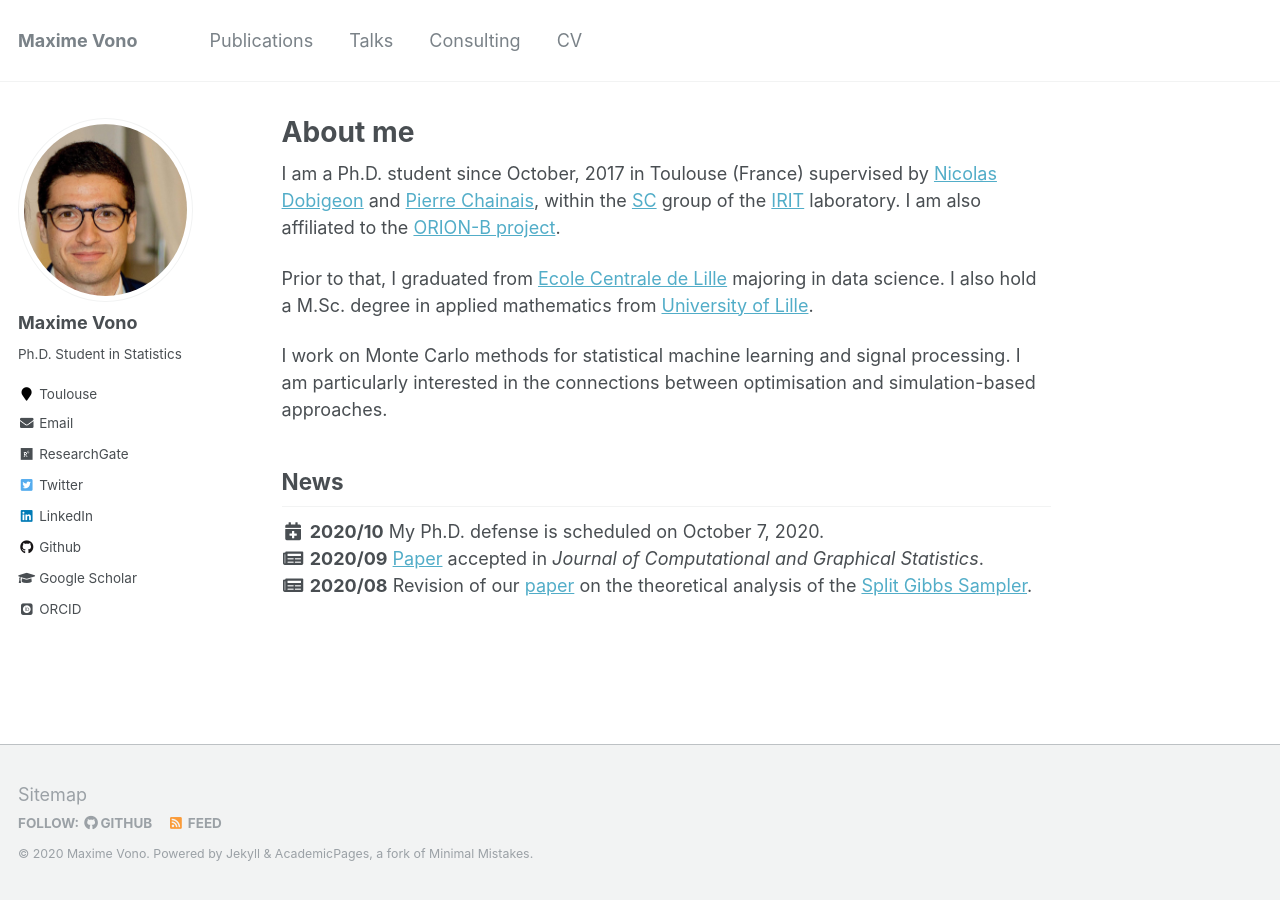
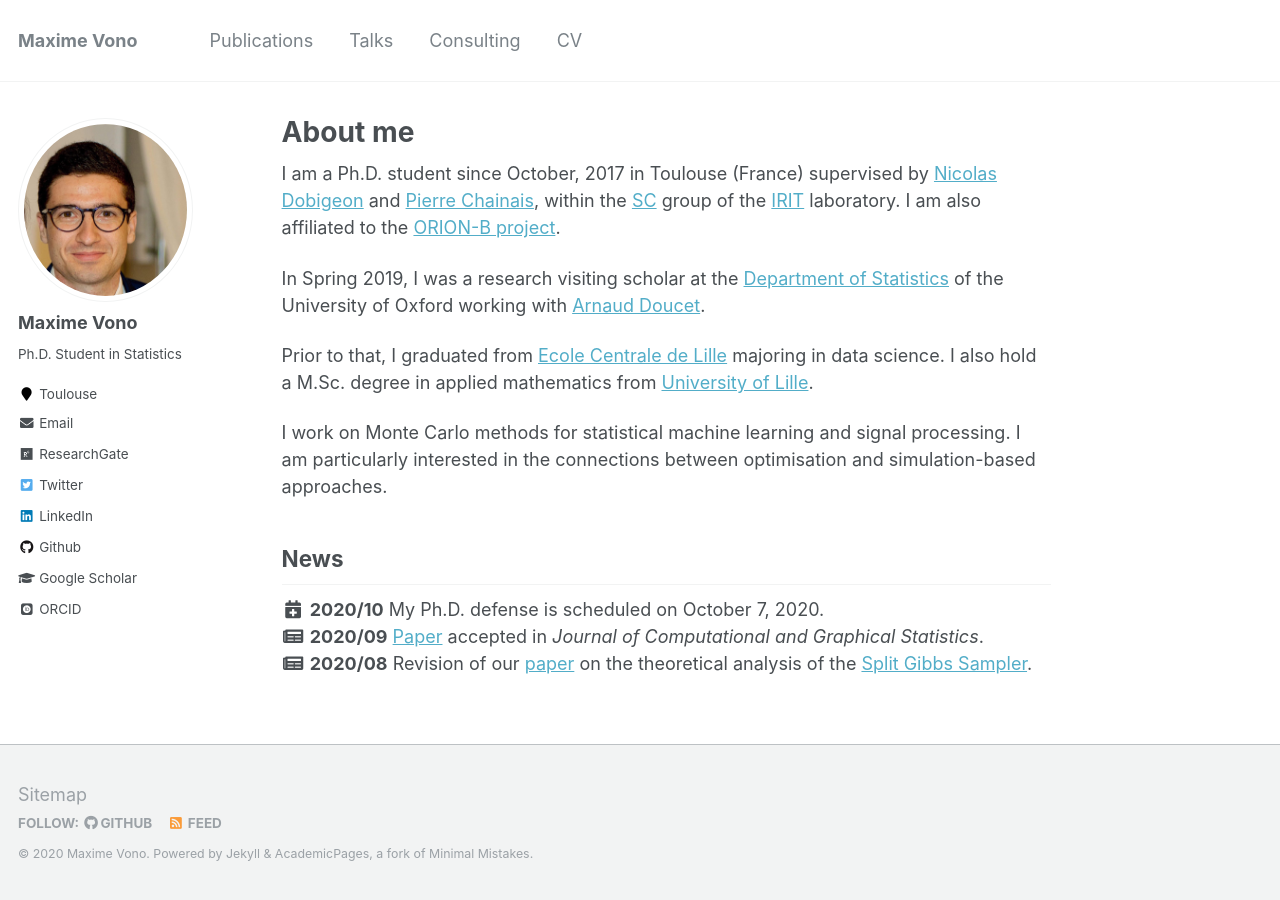
Before and after one commit to mvono/mvono.github.io, a Jekyll site: the page built from _pages/about.md, in a window 1280 px wide. Built offline with Jekyll 4.4.1, drawn with Linux system fonts in a browser that asks for light colours; some web fonts are replaced.

```diff
--- a/_pages/about.md
+++ b/_pages/about.md
@@ -11,6 +11,8 @@ redirect_from:
 I am a Ph.D. student since October, 2017 in Toulouse (France) supervised by [Nicolas Dobigeon](http://dobigeon.perso.enseeiht.fr/index.html) and [Pierre Chainais](http://pierrechainais.ec-lille.fr), within the [SC](http://sc.enseeiht.fr/) group of the [IRIT](https://www.irit.fr/) laboratory.
 I am also affiliated to the [ORION-B project](https://www.iram.fr/~pety/ORION-B/).
 
+In Spring 2019, I was a research visiting scholar at the [Department of Statistics](http://www.stats.ox.ac.uk/) of the University of Oxford working with [Arnaud Doucet](http://www.stats.ox.ac.uk/~doucet/).
+
 Prior to that, I graduated from [Ecole Centrale de Lille](http://centralelille.fr/) majoring in data science.
 I also hold a M.Sc. degree in applied mathematics from [University of Lille](http://www.univ-lille1.fr/home/).
 
```
Also changed, not shown: _pages/publications.md (+1 -0 lines), 2 other files.
